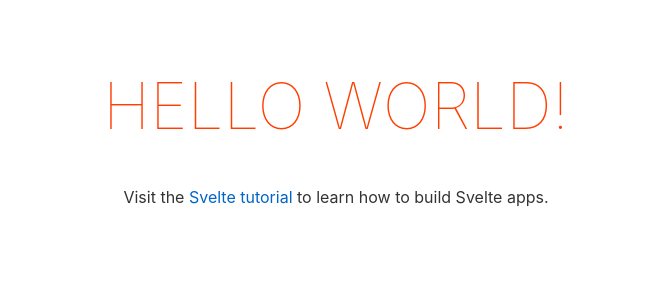
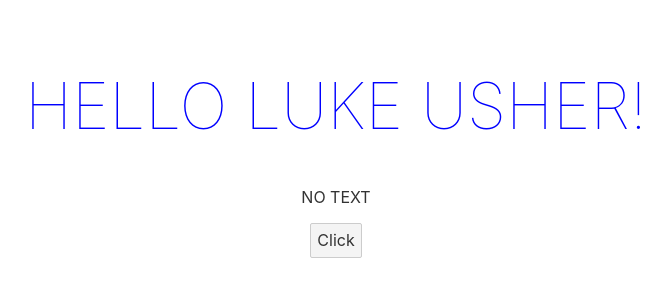
Before and after one commit to lushcodes/feedback-project, a Svelte app in the folder svelte-feeback-app/: page / in a window 1280 px wide. Shown: the top 300 px of the page, without its empty margins (304-975 px from the left). Built offline with nearby package versions, Linux system fonts and the light colour scheme.

Commit message:
learning svelte syntax

```diff
--- a/svelte-feeback-app/src/App.svelte
+++ b/svelte-feeback-app/src/App.svelte
@@ -1,10 +1,26 @@
 <script>
-	export let name;
+let firstName = 'Luke';
+let lastName = 'Usher';
+let color = 'blue';
+let showText = false;
+
+$: name = firstName + ' ' + lastName
+
+const toggle = () => {
+color = color === 'blue' ? 'red' : 'blue'
+showText = !showText
+}
 </script>
 
 <main>
-	<h1>Hello {name}!</h1>
-	<p>Visit the <a href="https://svelte.dev/tutorial">Svelte tutorial</a> to learn how to build Svelte apps.</p>
+	<h1 style="color: {color}">Hello {name}!</h1>
+	{#if showText}
+		<p>Visit the <a href="https://svelte.dev/tutorial">Svelte tutorial</a> to learn how to build Svelte apps.</p>
+
+	{:else}
+		<p>NO TEXT</p>
+	{/if}
+	<button on:click={toggle}>Click</button>
 </main>
 
 <style>
--- a/svelte-feeback-app/src/main.js
+++ b/svelte-feeback-app/src/main.js
@@ -1,10 +1,7 @@
 import App from './App.svelte';
 
 const app = new App({
-	target: document.body,
-	props: {
-		name: 'world'
-	}
+  target: document.body,
 });
 
 export default app;
```
